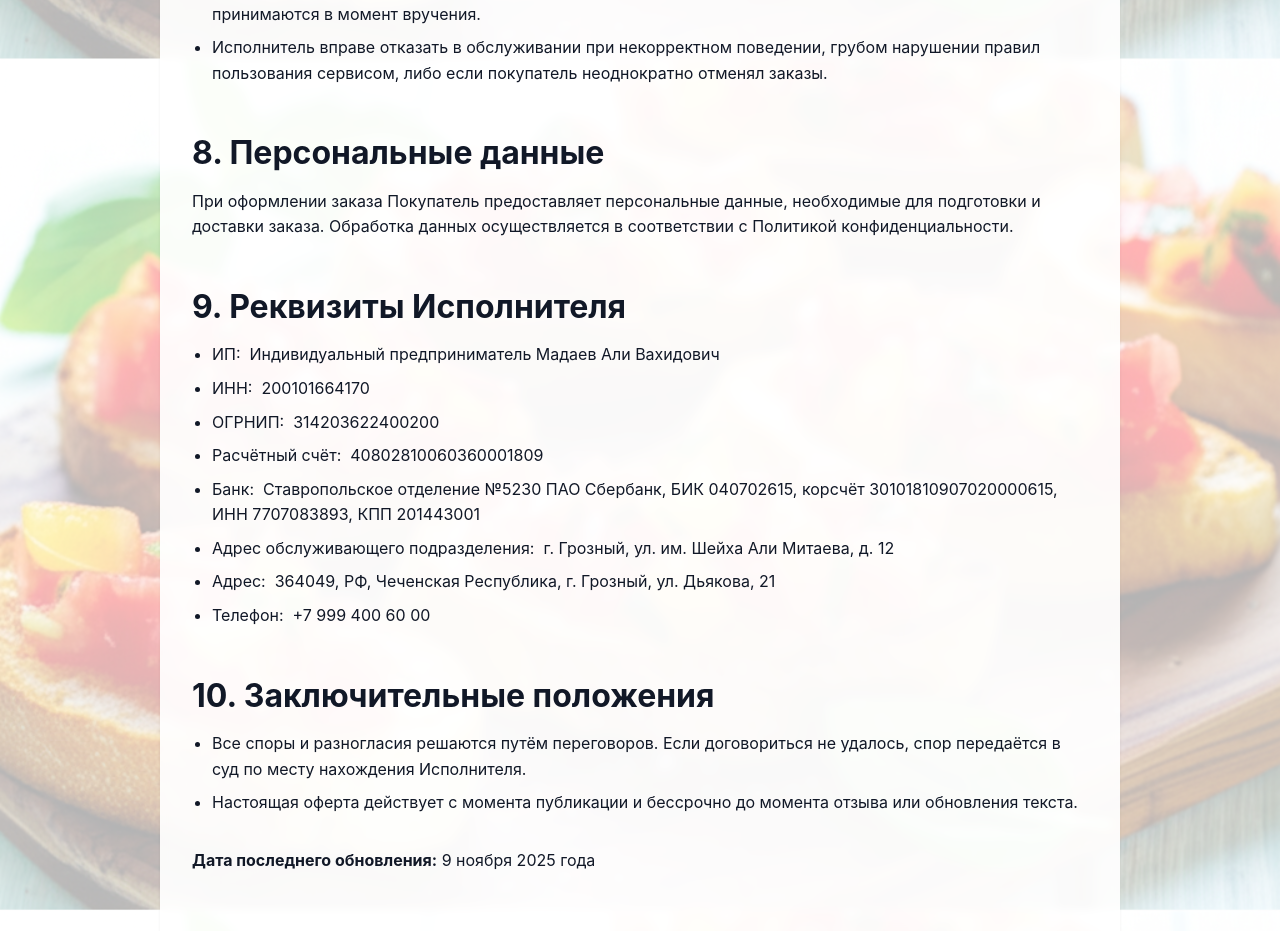
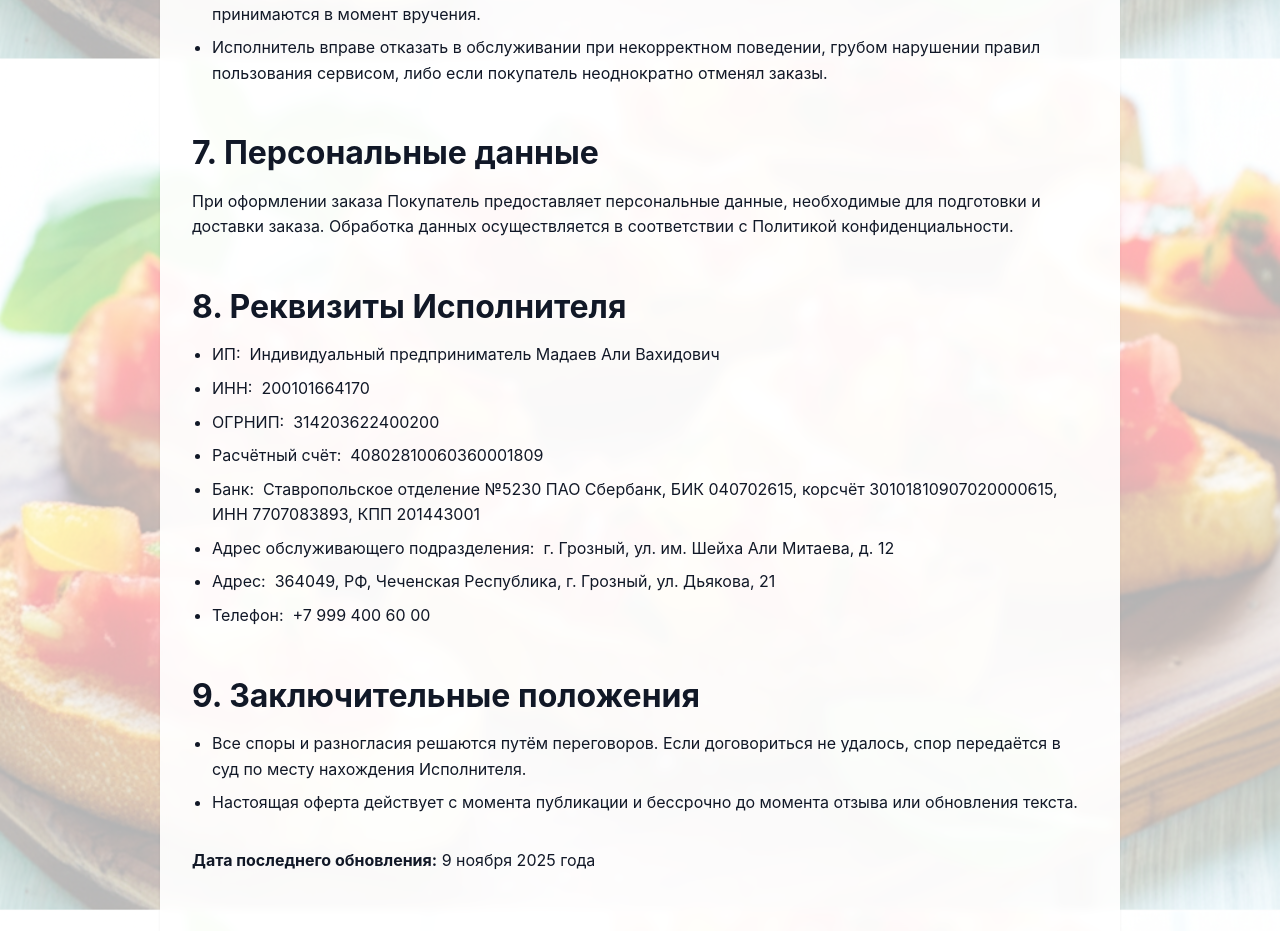
Before and after one commit to eichdmk/qrMenu, a React (Vite) app in the folder key-bar-qr-menu/: page /offer in a window 1280 px wide. Shown: the part 1644-2575 px from the top of the page. Built offline with nearby package versions, Linux system fonts and the light colour scheme; no server answers.

Commit message:
update ofert

```diff
--- a/key-bar-qr-menu/src/pages/PublicOffer.jsx
+++ b/key-bar-qr-menu/src/pages/PublicOffer.jsx
@@ -122,7 +122,7 @@ function PublicOffer() {
 
 
       <section>
-        <h2>8. Персональные данные</h2>
+        <h2>7. Персональные данные</h2>
         <p>
           При оформлении заказа Покупатель предоставляет персональные данные,
           необходимые для подготовки и доставки заказа. Обработка данных
@@ -132,7 +132,7 @@ function PublicOffer() {
       </section>
 
       <section id="offer">
-        <h2>9. Реквизиты Исполнителя</h2>
+        <h2>8. Реквизиты Исполнителя</h2>
         <ul>
           <li><span>ИП:&nbsp;</span> Индивидуальный предприниматель Мадаев Али Вахидович</li>
           <li><span>ИНН:&nbsp;</span> 200101664170</li>
@@ -149,7 +149,7 @@ function PublicOffer() {
       </section>
 
       <section>
-        <h2>10. Заключительные положения</h2>
+        <h2>9. Заключительные положения</h2>
         <ul>
           <li>
             Все споры и разногласия решаются путём переговоров. Если договориться
```
